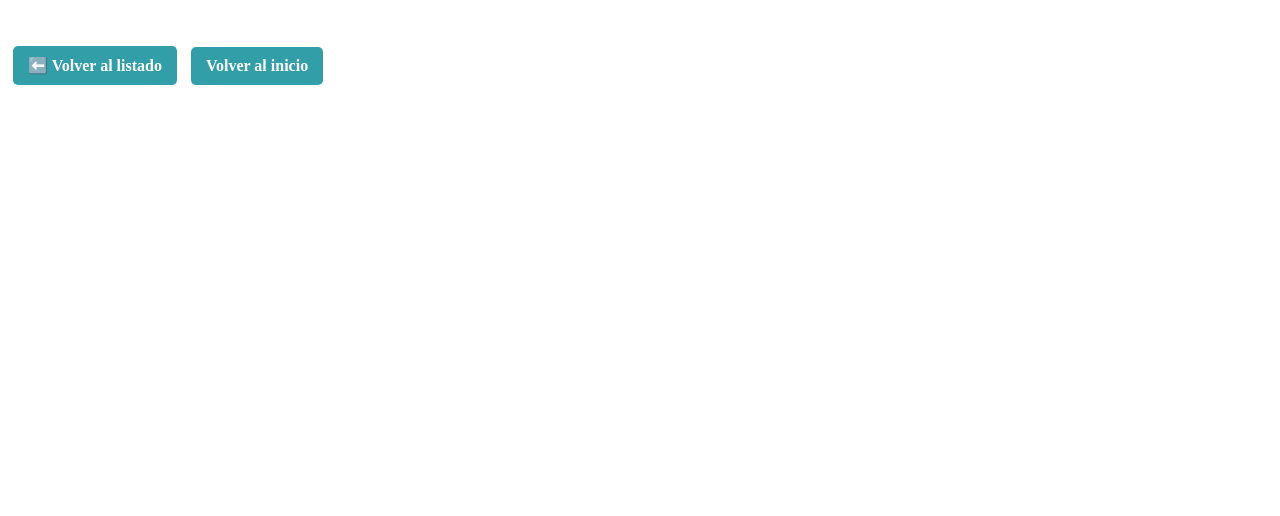
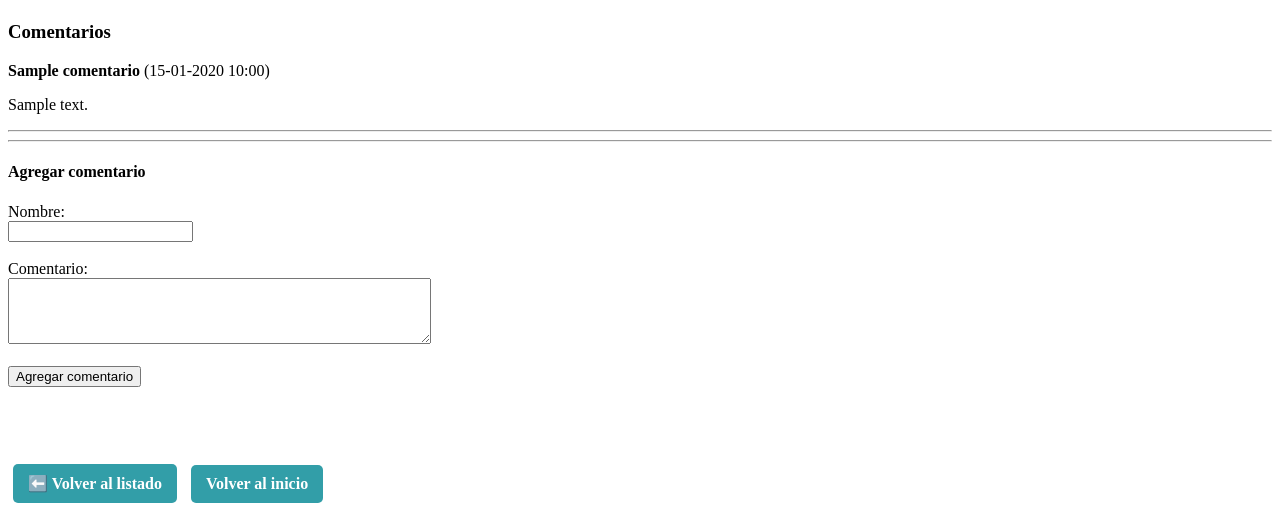
Before and after one commit to Ycht/desarrollo_web_ariel_leon, a Flask app: page /aviso/1 in a window 1280 px wide. Shown: the part 895-1411 px from the top of the page. Before the commit the page ends 980 px from the top, so only its background shows below. Run offline with Flask 3, Linux system fonts and the light colour scheme; tables that the repository leaves empty or names only in its code hold one stand-in row (values such as "Sample post"); parts of the project's set-up code (start-up, migrations or seed data) failed here and were passed over.

Commit message:
Add: Comentarios || Change: Fotos formulario

```diff
--- a/app.py
+++ b/app.py
@@ -1,6 +1,7 @@
 from flask import Flask, request, render_template, redirect, url_for, jsonify
+from flask_cors import cross_origin
 from datetime import datetime
-from database.db import init_db, create_aviso_adopcion, get_avisos, get_aviso_por_id, get_regiones_y_comunas, get_avisos_por_dia, get_avisos_por_tipo, get_avisos_por_mes_y_tipo
+from database.db import init_db, create_aviso_adopcion, get_avisos, get_aviso_por_id, get_regiones_y_comunas, get_avisos_por_dia, get_avisos_por_tipo, get_avisos_por_mes_y_tipo, get_comentarios_por_aviso, add_comentario
 from werkzeug.utils import secure_filename
 import os
 
@@ -126,6 +127,44 @@ def api_estadisticas():
         "por_mes_y_tipo": {"meses": meses, "gatos": gatos, "perros": perros}
     })
 
+@app.route("/comentarios/<int:aviso_id>", methods=["GET"])
+@cross_origin(origin="127.0.0.1", supports_credentials=True)
+def mostrar_comentarios(aviso_id):
+    """
+    Devuelve los comentarios de un aviso de adopción en formato JSON.
+    """
+    comentarios = get_comentarios_por_aviso(aviso_id)
+    comentarios_data = [
+        {
+            "nombre": c.nombre,
+            "texto": c.texto,
+            "fecha": c.fecha.strftime("%d-%m-%Y %H:%M")
+        }
+        for c in comentarios
+    ]
+    return jsonify(comentarios_data)
+
+@app.route("/comentarios/<int:aviso_id>", methods=["POST"])
+@cross_origin(origin="127.0.0.1", supports_credentials=True)
+def agregar_comentario(aviso_id):
+    """
+    Recibe un nuevo comentario mediante JSON y lo guarda en la base de datos.
+    """
+    data = request.get_json()
+    nombre = data.get("nombre", "").strip()
+    texto = data.get("texto", "").strip()
+
+    # Validaciones
+    if not (3 <= len(nombre) <= 80):
+        return jsonify({"success": False, "error": "El nombre debe ser de largo mínimo 3 y máximo 80."}), 400
+    if len(texto) < 5:
+        return jsonify({"success": False, "error": "El comentario debe tener al menos 5 caracteres."}), 400
+
+    ok = add_comentario(aviso_id, nombre, texto)
+    if ok:
+        return jsonify({"success": True})
+    else:
+        return jsonify({"success": False, "error": "Error al guardar el comentario."}), 500
 
 # ---- MAIN ----
 
--- a/database/db.py
+++ b/database/db.py
@@ -58,6 +58,7 @@ class AvisoAdopcion(Base):
     comuna = relationship("Comuna", back_populates="avisos")
     fotos = relationship("Foto", back_populates="aviso")
     contactos = relationship("ContactarPor", back_populates="aviso")
+    comentarios = relationship("Comentario", back_populates="aviso", cascade="all, delete-orphan")
 
 class Foto(Base):
     __tablename__ = "foto"
@@ -79,6 +80,16 @@ class ContactarPor(Base):
 
     aviso = relationship("AvisoAdopcion", back_populates="contactos")
 
+class Comentario(Base):
+    __tablename__ = "comentario"
+
+    id = Column(Integer, primary_key=True, autoincrement=True)
+    nombre = Column(String(80), nullable=False)
+    texto = Column(String(300), nullable=False)
+    fecha = Column(DateTime, nullable=False, default=datetime.now)
+    aviso_id = Column(Integer, ForeignKey("aviso_adopcion.id"), nullable=False)
+
+    aviso = relationship("AvisoAdopcion", back_populates="comentarios")
 
 # ---- Database Functions ----
 
@@ -299,3 +310,36 @@ def get_avisos_por_mes_y_tipo():
         return meses, gatos, perros
     finally:
         session.close()
+
+def get_comentarios_por_aviso(aviso_id):
+    """
+    Obtiene los comentarios asociados a un aviso de adopción, ordenados por fecha desde el más reciente.
+    """
+    session = SessionLocal()
+    try:
+        comentarios = (
+            session.query(Comentario)
+            .filter(Comentario.aviso_id == aviso_id)
+            .order_by(Comentario.fecha.desc())
+            .all()
+        )
+        return comentarios
+    finally:
+        session.close()
+
+def add_comentario(aviso_id, nombre, texto):
+    """
+    Crea un nuevo comentario asociado a un aviso de adopción.
+    """
+    session = SessionLocal()
+    try:
+        nuevo = Comentario(aviso_id=aviso_id, nombre=nombre, texto=texto, fecha=datetime.now())
+        session.add(nuevo)
+        session.commit()
+        return True
+    except Exception as e:
+        session.rollback()
+        print(f"Error al agregar comentario: {e}")
+        return False
+    finally:
+        session.close()
--- /dev/null
+++ b/static/js/comentarios.js
@@ -0,0 +1,74 @@
+document.addEventListener("DOMContentLoaded", () => {
+  const comentariosDiv = document.getElementById("comentarios");
+  const form = document.getElementById("formComentario");
+  const mensaje = document.getElementById("mensaje");
+
+  function cargarComentarios() {
+    fetch(`http://127.0.0.1:5000/comentarios/${avisoId}`)
+      .then((response) => response.json())
+      .then((data) => {
+        if (data.length === 0) {
+          comentariosDiv.innerHTML = "<p><em>No hay comentarios.</em></p>";
+        } else {
+          comentariosDiv.innerHTML = data
+            .map(
+              (c) => `
+              <div class="comentario">
+                <p><strong>${c.nombre}</strong> (${c.fecha})</p>
+                <p>${c.texto}</p>
+                <hr>
+              </div>`
+            )
+            .join("");
+        }
+      })
+      .catch((error) => {
+        console.error("Error cargando comentarios:", error);
+        comentariosDiv.innerHTML = "<p>Error al cargar los comentarios.</p>";
+      });
+  }
+
+  // Cargar comentarios al inicio
+  cargarComentarios();
+
+  // Manejo del formulario
+  form.addEventListener("submit", (event) => {
+    event.preventDefault();
+    mensaje.textContent = "";
+
+    const nombre = document.getElementById("nombre").value.trim();
+    const texto = document.getElementById("texto").value.trim();
+
+    if (nombre.length < 3 || nombre.length > 80) {
+      mensaje.textContent = "El nombre debe tener entre 3 y 80 caracteres.";
+      return;
+    }
+    if (texto.length < 5) {
+      mensaje.textContent = "El comentario debe tener al menos 5 caracteres.";
+      return;
+    }
+
+    fetch(`http://127.0.0.1:5000/comentarios/${avisoId}`, {
+      method: "POST",
+      headers: { "Content-Type": "application/json" },
+      body: JSON.stringify({ nombre, texto }),
+    })
+      .then((response) => response.json())
+      .then((data) => {
+        if (data.success) {
+          mensaje.style.color = "green";
+          mensaje.textContent = data.message || "Comentario agregado.";
+          form.reset();
+          cargarComentarios();
+        } else {
+          mensaje.style.color = "red";
+          mensaje.textContent = data.error || "Error al agregar comentario.";
+        }
+      })
+      .catch((error) => {
+        mensaje.style.color = "red";
+        mensaje.textContent = "Error al enviar comentario.";
+        console.error(error);
+      });
+  });
+});
--- a/templates/detalle_aviso.html
+++ b/templates/detalle_aviso.html
@@ -39,6 +39,24 @@
     <p><em>No hay fotos disponibles.</em></p>
 {% endfor %}
 
+<h3>Comentarios</h3>
+<div id="comentarios"><p>Cargando comentarios...</p></div>
+
+<hr>
+
+<h4>Agregar comentario</h4>
+<form id="formComentario">
+    <label for="nombre">Nombre:</label><br>
+    <input type="text" id="nombre" name="nombre" minlength="3" maxlength="80" required><br><br>
+
+    <label for="texto">Comentario:</label><br>
+    <textarea id="texto" name="texto" rows="4" cols="50" minlength="5" required></textarea><br><br>
+
+    <button type="submit">Agregar comentario</button>
+</form>
+
+<p id="mensaje"></p>
+
 <br/><br/>
 <div class="nav-buttons">
     <a href="{{ url_for('listado_adopciones') }}" class="btn">⬅️ Volver al listado</a>
@@ -48,4 +66,8 @@
 
 {% block javascript %}
 <script src="{{ url_for('static', filename='js/adopciones.js') }}"></script>
+<script src="{{ url_for('static', filename='js/comentarios.js') }}"></script>
+<script>
+    const avisoId = {{ aviso.id | tojson }};
+</script>
 {% endblock %}
```
Also changed, not shown: static/js/form.js (+46 -5 lines), templates/agregar-adopcion.html (+8 -2 lines).
